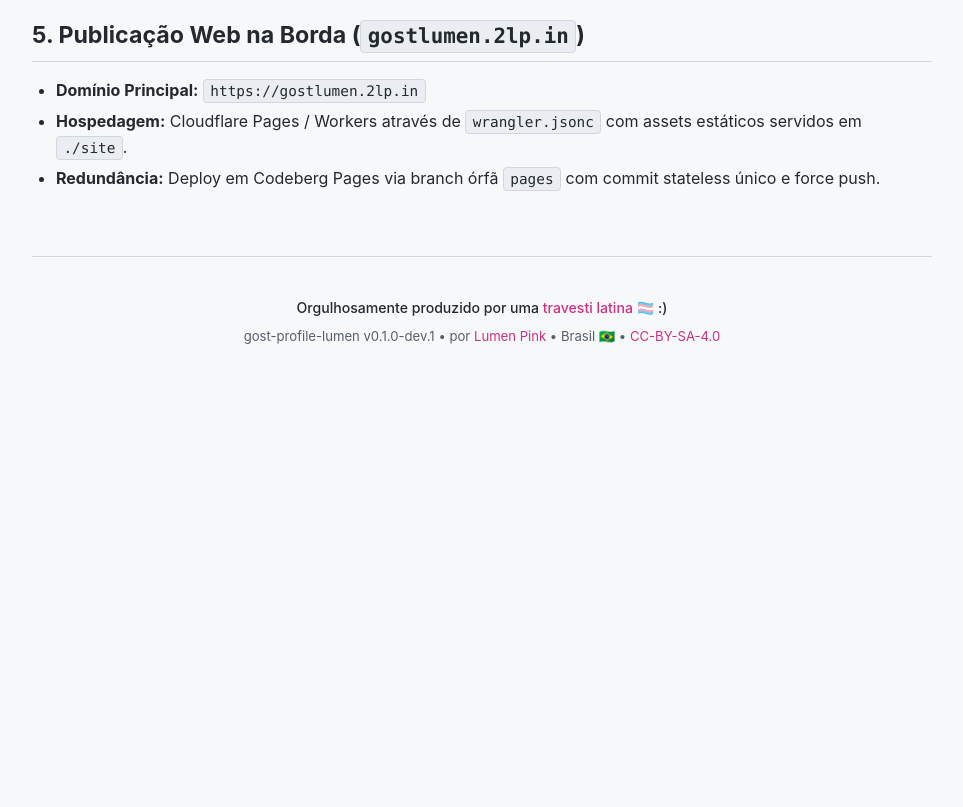
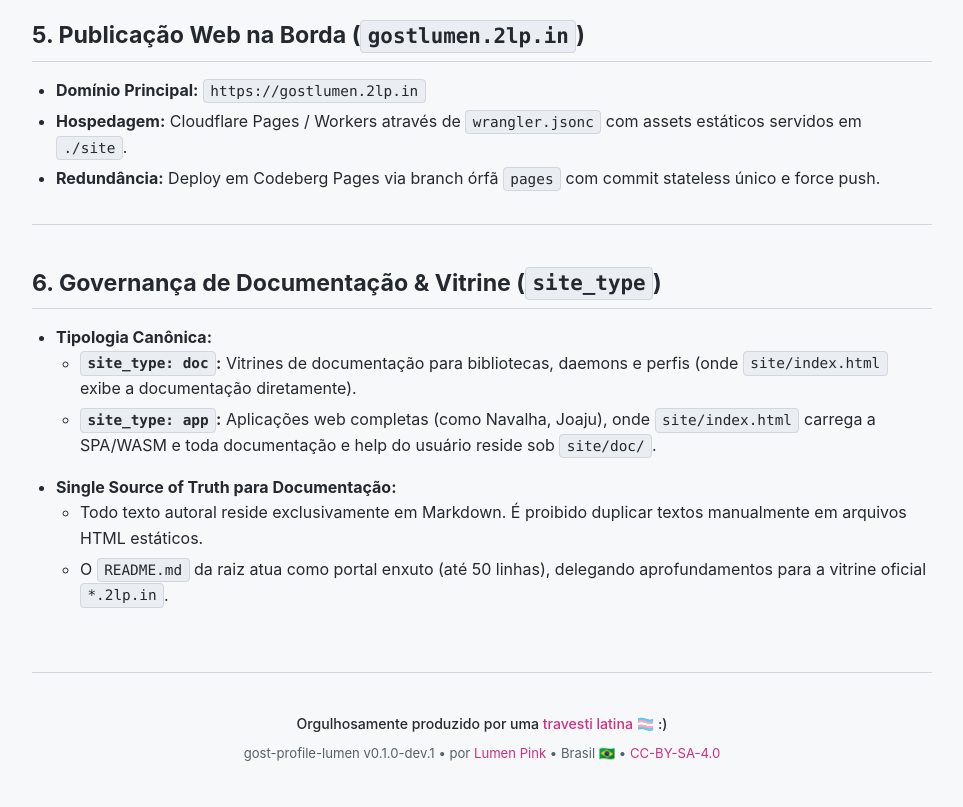
Before and after one commit to lumenpink/gost-profile-lumen, a plain HTML site: page site/index.html in a window 1280 px wide. Shown: the part 3273-4080 px from the top of the page, without its empty margins (158-1121 px from the left). Before the commit the page ends 3692 px from the top, so only its background shows below. Drawn offline with Linux system fonts and the light colour scheme.

Commit message:
docs(profile): document site_type and ssot in lumen profile (closes #2)

```diff
--- a/site/index.html
+++ b/site/index.html
@@ -415,6 +415,24 @@
         <li><strong>Hospedagem:</strong> Cloudflare Pages / Workers através de <code>wrangler.jsonc</code> com assets estáticos servidos em <code>./site</code>.</li>
         <li><strong>Redundância:</strong> Deploy em Codeberg Pages via branch órfã <code>pages</code> com commit stateless único e force push.</li>
       </ul>
+
+      <hr>
+
+      <h2>6. Governança de Documentação &amp; Vitrine (<code>site_type</code>)</h2>
+      <ul>
+        <li><strong>Tipologia Canônica:</strong>
+          <ul>
+            <li><strong><code>site_type: doc</code>:</strong> Vitrines de documentação para bibliotecas, daemons e perfis (onde <code>site/index.html</code> exibe a documentação diretamente).</li>
+            <li><strong><code>site_type: app</code>:</strong> Aplicações web completas (como Navalha, Joaju), onde <code>site/index.html</code> carrega a SPA/WASM e toda documentação e help do usuário reside sob <code>site/doc/</code>.</li>
+          </ul>
+        </li>
+        <li><strong>Single Source of Truth para Documentação:</strong>
+          <ul>
+            <li>Todo texto autoral reside exclusivamente em Markdown. É proibido duplicar textos manualmente em arquivos HTML estáticos.</li>
+            <li>O <code>README.md</code> da raiz atua como portal enxuto (até 50 linhas), delegando aprofundamentos para a vitrine oficial <code>*.2lp.in</code>.</li>
+          </ul>
+        </li>
+      </ul>
     </article>
 
     <!-- Rodapé Canônico em 2 Linhas -->
```
Also changed, not shown: 2 other files.
